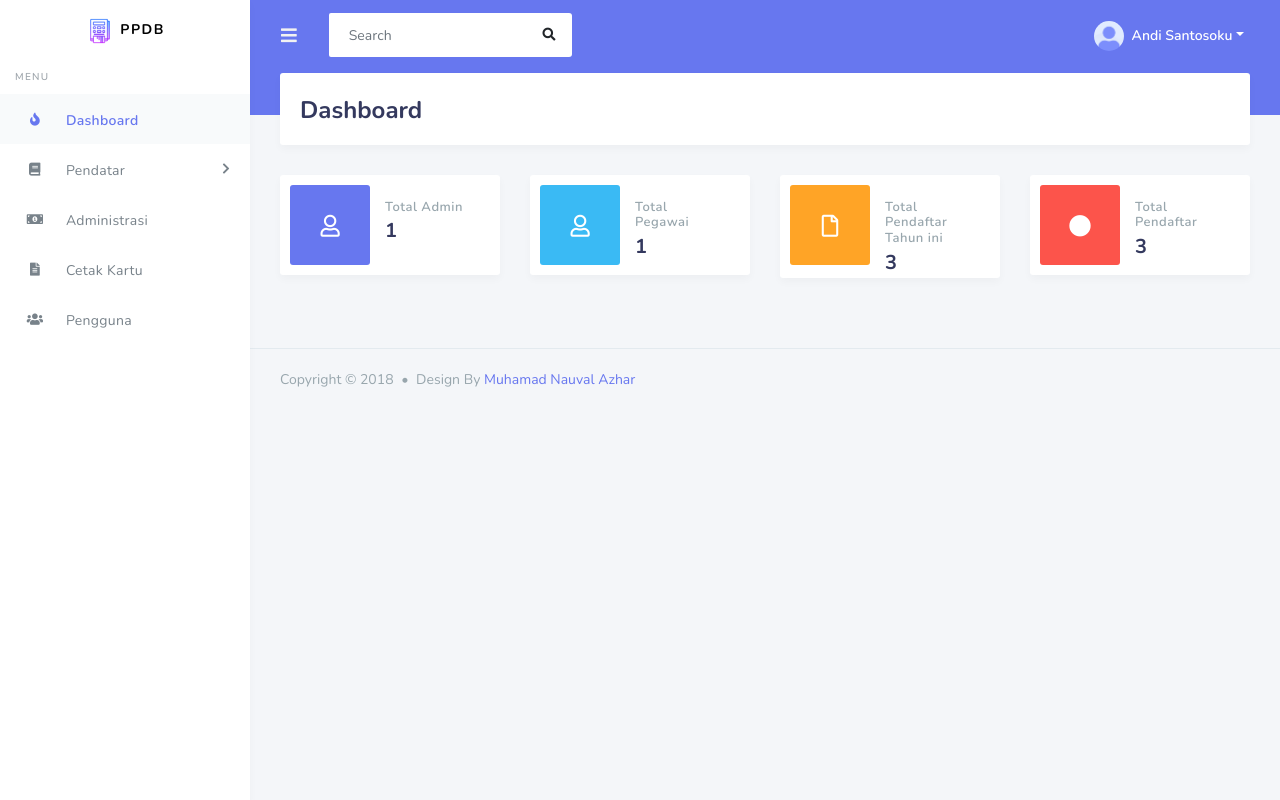
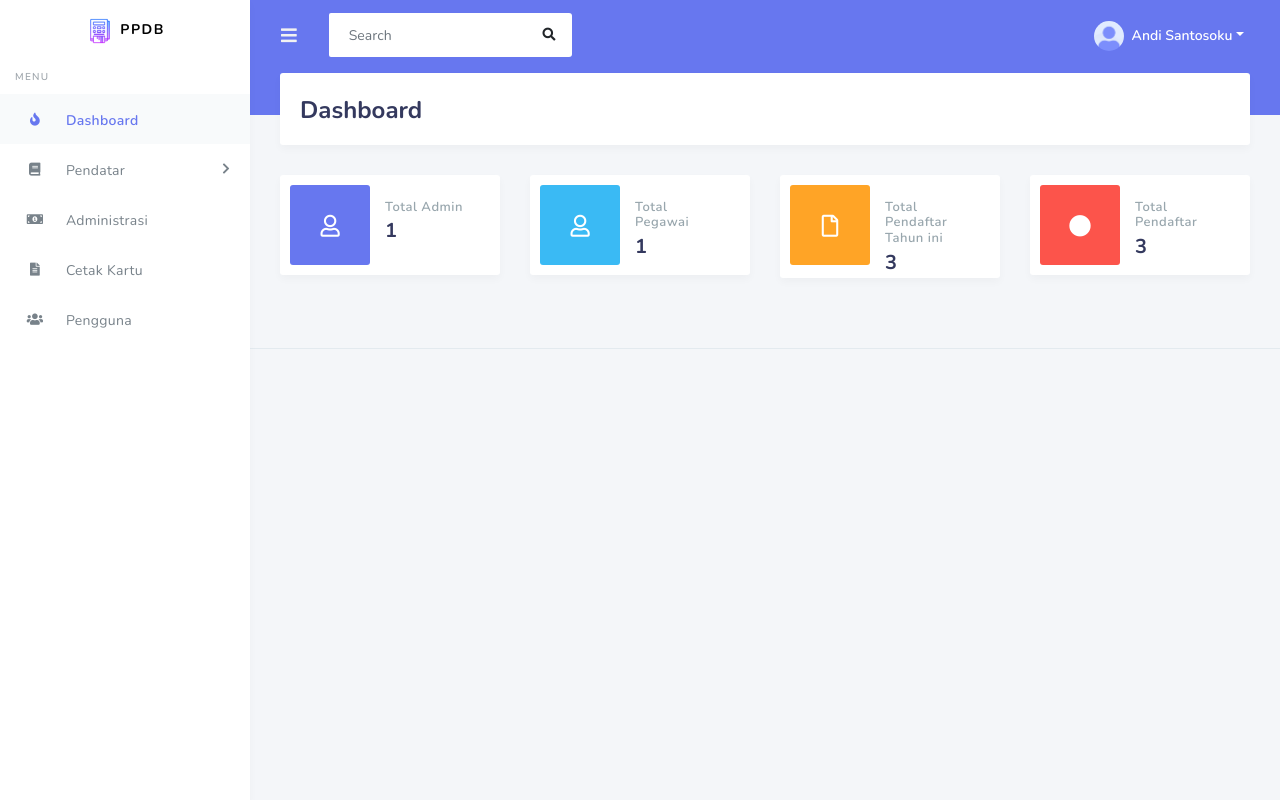
Before and after one commit to Khairul122/JK-WebPendaftaranSiswa-ED, a PHP site: page /view/home in a window 1280 px wide. Run offline with PHP 8.4, Linux system fonts and the light colour scheme; a user stored in the database is signed in; data comes from the database, SQL or seed files in the repository.

Commit message:
hapus footer

```diff
--- a/view/template/footer.php
+++ b/view/template/footer.php
@@ -1,8 +1,6 @@
           </div>
           <footer class="main-footer">
-            <div class="footer-left">
-              Copyright &copy; 2018 <div class="bullet"></div> Design By <a href="https://nauval.in/">Muhamad Nauval Azhar</a>
-            </div>
+
             <div class="footer-right">
 
               <!-- Create By <a href="#">Code Peka</a> -->
```
Also changed, not shown: view/halaman/daftarOrtu.php (+1 -6 lines).
